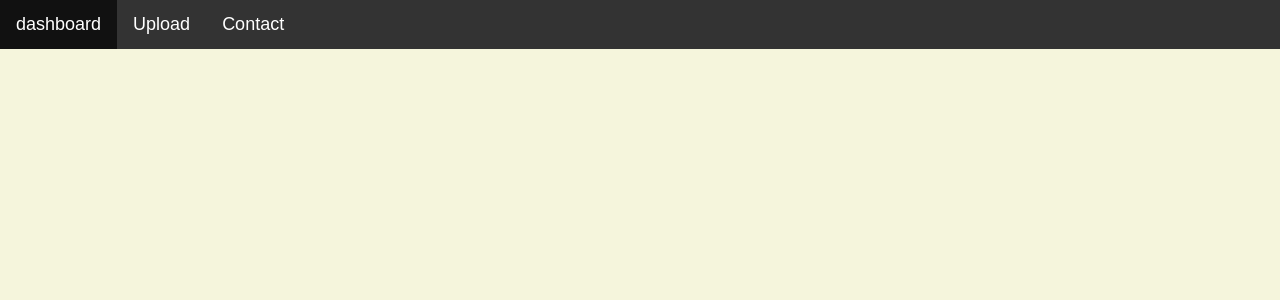
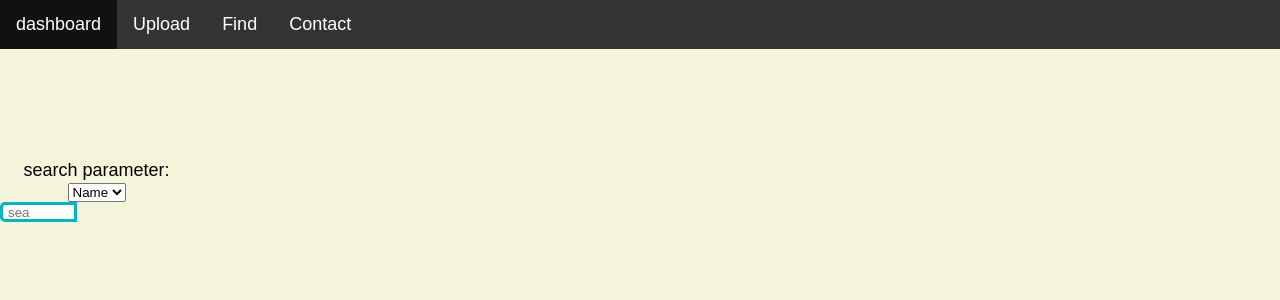
Before and after one commit to fasonju/Angular-Data-Share-app, an Angular app: page /find-person in a window 1280 px wide. Before the commit this address led to /. Shown: the top 300 px of the page. Built offline with nearby package versions, Linux system fonts and the light colour scheme.

Commit message:
created find page

```diff
--- a/src/app/Components/contact/contact.component.ts
+++ b/src/app/Components/contact/contact.component.ts
@@ -8,6 +8,6 @@ import { NgForm } from '@angular/forms';
 export class ContactComponent {
 
   submitQuestion(form : NgForm) {
-    console.log(form);
+    console.log(form.value);
   }
 }
--- a/src/app/Components/dashboard/dashboard.component.html
+++ b/src/app/Components/dashboard/dashboard.component.html
@@ -1,6 +1,7 @@
+
 <div class="link-container">
     <a routerLink="/upload-data">Upload person</a>
-    <a>Find person</a>
+    <a routerLink="/find-person">Find person</a>
     <a>Link 3</a>
 </div>
 <p> on this website you can upload data on people with their names age gender and height, they will then be saved and can be found on the website</p>
--- /dev/null
+++ b/src/app/Components/find-person/find-person.component.css
@@ -0,0 +1,21 @@
+.search {
+  width: 40%;
+  position: relative;
+  display: flex;
+}
+
+input[type=search] {
+  width: 100%;
+  border: 3px solid #00B4CC;
+  padding: 5px;
+  height: 20px;
+  border-radius: 5px 0 0 5px;
+  outline: none;
+  color: #9DBFAF;
+}
+
+#wrap {
+    position: absolute;
+    top: 20%;
+
+}
--- /dev/null
+++ b/src/app/Components/find-person/find-person.component.html
@@ -0,0 +1,10 @@
+<div id="wrap">
+    <label>search parameter:</label>
+    <br>
+    <select>
+        <option value="name">Name</option>
+    </select>
+    <div class="search">
+        <input [(ngModel)]="searchValue" type="search" placeholder="sea">
+    </div>
+</div>
--- /dev/null
+++ b/src/app/Components/find-person/find-person.component.ts
@@ -0,0 +1,19 @@
+import { Component } from '@angular/core';
+import { interval } from 'rxjs';
+@Component({
+  selector: 'app-find-person',
+  templateUrl: './find-person.component.html',
+  styleUrls: ['./find-person.component.css']
+})
+export class FindPersonComponent {
+
+    ngOnInit(): void {
+      interval(1000).subscribe(x => {
+        console.log(this.searchValue);
+    });
+    }
+    constructor() { }
+
+    searchValue : string = ""
+    searchParameter : string = "name"
+}
--- a/src/app/Components/nav-bar/nav-bar.component.html
+++ b/src/app/Components/nav-bar/nav-bar.component.html
@@ -1,5 +1,6 @@
 <ul>
     <li><a routerLink="/dashboard">dashboard</a></li>
     <li><a routerLink="/upload-data">Upload</a></li>
+    <li><a routerLink="/find-person">Find</a></li>
     <li><a routerLink="/contact">Contact</a></li>
 </ul>
--- a/src/app/app-routing.module.ts
+++ b/src/app/app-routing.module.ts
@@ -3,12 +3,15 @@ import { Routes, RouterModule } from '@angular/router';
 import { DashboardComponent } from './Components/dashboard/dashboard.component';
 import { ContactComponent } from './Components/contact/contact.component';
 import { UploadDataComponent } from './Components/upload-data/upload-data.component';
+import { FindPersonComponent } from './Components/find-person/find-person.component';
+import { NgModel } from '@angular/forms';
 
 const routes: Routes = [
   { path: '', redirectTo: '/dashboard', pathMatch: 'full' },
   { path: 'dashboard', component: DashboardComponent },
   { path: 'contact', component : ContactComponent },
-  { path: 'upload-data', component : UploadDataComponent}
+  { path: 'upload-data', component : UploadDataComponent},
+  { path: 'find-person', component : FindPersonComponent}
 ]
 
 @NgModule({
--- a/src/app/app.module.ts
+++ b/src/app/app.module.ts
@@ -9,6 +9,7 @@ import { DashboardComponent } from './Components/dashboard/dashboard.component';
 import { ContactComponent } from './Components/contact/contact.component';
 import { UploadDataComponent } from './Components/upload-data/upload-data.component';
 import { PersonListComponent } from './Components/person-list/person-list.component';
+import { FindPersonComponent } from './Components/find-person/find-person.component';
 
 @NgModule({
   declarations: [
@@ -17,7 +18,8 @@ import { PersonListComponent } from './Components/person-list/person-list.compon
     DashboardComponent,
     ContactComponent,
     UploadDataComponent,
-    PersonListComponent
+    PersonListComponent,
+    FindPersonComponent
   ],
   imports: [
     BrowserModule,
--- a/src/styles.css
+++ b/src/styles.css
@@ -3,4 +3,5 @@ body {
     font-size: 18px;
     background-color: beige;
     margin: 0;
+    text-align: center;
 }
```
Also changed, not shown: 1 other file (tests, documents, lock files or other folders).
